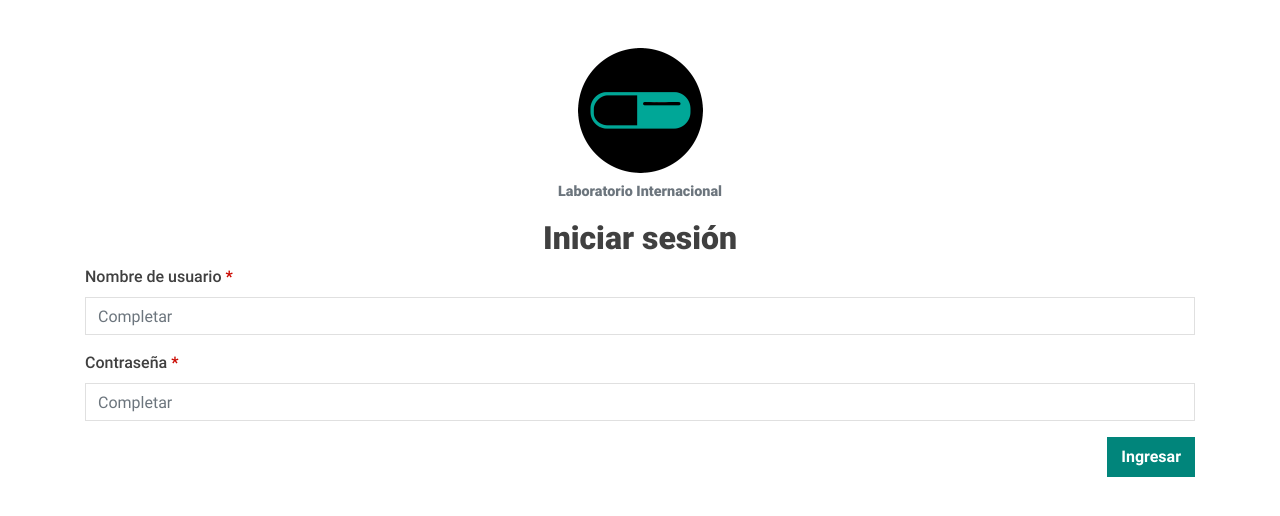
After one commit to dssd-2020/international_laboratory, a Django app: template app/templates/login.html in a window 1280 px wide. The commit adds this page. Shown: the top 516 px of the page. Run offline with Django 3.2, Linux system fonts and the light colour scheme; the template is opened without the code that fills it, so the values that code supplies are empty; parts of the project's set-up code (start-up, migrations or seed data) failed here and were passed over; some libraries are stand-ins or nearby versions.

Commit message:
Cambios para agregar pantalla de inicio, login y logout

```diff
--- a/app/templates/failure_resolution.html
+++ b/app/templates/failure_resolution.html
@@ -86,7 +86,7 @@
                 </div>
             </form>
             {% include "alert_error.html" %}
-            {% url "index" as location %}
+            {% url "home" as location %}
             {% include "success_modal.html" with modal_body_text="Se ha guardado la resolución ante falla" location_on_close=location %}
         </div>
     </div>
--- a/app/templates/local_execution.html
+++ b/app/templates/local_execution.html
@@ -55,7 +55,7 @@
                 </div>
             </form>
             {% include "alert_error.html" %}
-            {% url "index" as location %}
+            {% url "home" as location %}
             {% include "success_modal.html" with modal_body_text="Se ha completado la ejecución local del protocolo" location_on_close=location %}
         </div>
     </div>
--- /dev/null
+++ b/app/templates/login.html
@@ -0,0 +1,67 @@
+{% extends "base.html" %}
+{% load static %}
+
+{% block title %}
+    - Iniciar sesión
+{% endblock %}
+
+{% block content %}
+    <div class="row">
+        <div class="col text-center">
+            <h2 class="province-font-black">Iniciar sesión</h2>
+        </div>
+    </div>
+    <div class="row">
+        <div class="col">
+            <form id="login-form">
+                {% csrf_token %}
+                <div class="form-row">
+                    <div class="form-group col required">
+                        <label for="username"
+                               class="province-font-medium"
+                        >
+                            Nombre de usuario
+                        </label>
+                        <input type="text"
+                               id="username"
+                               name="username"
+                               class="form-control"
+                               placeholder="Completar"
+                        >
+                    </div>
+                </div>
+                <div class="form-row">
+                    <div class="form-group col required">
+                        <label for="password"
+                               class="province-font-medium"
+                        >
+                            Contraseña
+                        </label>
+                        <input type="password"
+                               id="password"
+                               name="password"
+                               class="form-control"
+                               placeholder="Completar"
+                        >
+                    </div>
+                </div>
+                <div class="form-row">
+                    <div class="form-group col text-right">
+                        <button type="button"
+                                id="login-submit"
+                                class="btn btn-primary-blue province-font-bold">
+                            Ingresar
+                        </button>
+                    </div>
+                </div>
+            </form>
+            {% include "alert_error.html" %}
+            {% url "home" as location %}
+            {% include "success_modal.html" with modal_body_text="Se ha identificado correctamente" location_on_close=location %}
+        </div>
+    </div>
+{% endblock %}
+
+{% block scripts %}
+    <script src="{% static "js/login.js" %}"></script>
+{% endblock %}
--- a/app/urls.py
+++ b/app/urls.py
@@ -1,10 +1,10 @@
 from django.urls import path
 from django.views.generic import TemplateView
 
-from app.views import ProtocolView, ActivityView, ProjectView, LocalExecutionView, FailureResolutionView
+from app.views import HomeView, ProtocolView, ActivityView, ProjectView, LocalExecutionView, FailureResolutionView
 
 urlpatterns = [
-    path("", TemplateView.as_view(template_name="base.html"), name="index"),
+    path("", HomeView.as_view(), name="home"),
     path("actividad", ActivityView.as_view(), name="actividad"),
     path("protocolo", ProtocolView.as_view(), name="protocolo"),
     path("proyecto", ProjectView.as_view(), name="proyecto"),
--- /dev/null
+++ b/static/js/login.js
@@ -0,0 +1,47 @@
+let login_submit_button = $("#login-submit");
+
+login_submit_button.click(
+    () => {
+        closeErrorAlert();
+
+        let error;
+
+        let username = $("input[name=username]");
+        let password = $("input[name=password]");
+        username = username.val();
+        password = password.val();
+
+        (username.length) ?
+            (password.length) ?
+                error = null :
+                error = "Debe indicar una contraseña" :
+            error = "Debe indicar un nombre de usuario";
+
+        (error) ? showErrorAlert(error) : login(username, password);
+    }
+);
+
+const login = (username, password) => {
+    login_submit_button.prop("disabled", true);
+    $.ajax({
+        type: "POST",
+        dataType: "json",
+        data: {
+            csrfmiddlewaretoken: $("input[name=csrfmiddlewaretoken]").val(),
+            username: username,
+            password: password
+        }
+    }).done(
+        (data) => {
+            data["error"] ? showErrorAlert("Las credenciales ingresadas no son correctas") : showSuccessModal();
+        }
+    ).fail(
+        () => {
+            showErrorAlert("Inténtelo nuevamente más tarde");
+        }
+    ).always(
+        () => {
+            login_submit_button.prop("disabled", false);
+        }
+    );
+};
--- /dev/null
+++ b/static/js/logout.js
@@ -0,0 +1,19 @@
+let logout_submit_button = $("#logout-submit");
+
+logout_submit_button.click(
+    () => logout()
+);
+
+const logout = () => {
+    $.ajax({
+        type: "GET",
+        dataType: "json",
+        data: {
+            "logout": true
+        }
+    }).always(
+        () => {
+            window.location.reload();
+        }
+    );
+};
--- a/templates/base.html
+++ b/templates/base.html
@@ -45,7 +45,55 @@
 </head>
 
 <body>
-<div class="container my-5">
+<div class="container my-5 {% if request.session.user_logged %}pt-5{% endif %}">
+    {% if request.session.user_logged %}
+        <nav class="navbar navbar-expand-lg navbar-expand-md navbar-dark bg-dark fixed-top">
+            <a class="navbar-brand" href="{% url "home" %}">
+                <img src="{% static "img/international-laboratory-logo.png" %}"
+                     width="40"
+                     height="40"
+                     class="d-inline-block align-top"
+                     alt="Logo del Laboratorio Internacional"
+                >
+            </a>
+            <button class="navbar-toggler"
+                    type="button"
+                    data-toggle="collapse"
+                    data-target="#navbarNav"
+            >
+                <span class="navbar-toggler-icon"></span>
+            </button>
+            <div class="collapse navbar-collapse"
+                 id="navbarNav"
+            >
+                <ul class="navbar-nav mr-auto">
+                    {% comment %}
+                    <li class="nav-item active">
+                        <a class="nav-link"
+                           href="#"
+                        >
+                            Home <span class="sr-only">(current)</span>
+                        </a>
+                    </li>
+                    {% endcomment %}
+                </ul>
+                <ul class="navbar-nav">
+                    <li class="nav-item">
+                        <span class="navbar-text province-font-medium">
+                            {{ request.session.user_logged.user_name }}
+                        </span>
+                    </li>
+                    <li class="nav-item"
+                        id="logout-submit"
+                    >
+                        <span class="navbar-text text-white btn">
+                            <i class="fas fa-sign-out-alt"></i>
+                        </span>
+                    </li>
+                </ul>
+            </div>
+        </nav>
+    {% else %}
         <div class="row align-items-start">
             <div class="col text-center">
                 <figure class="figure">
@@ -59,6 +107,7 @@
                 </figure>
             </div>
         </div>
+    {% endif %}
     {% block content %}
     {% endblock %}
 </div>
@@ -91,7 +140,7 @@
 <!-- Fontawesome files end -->
 
 <!-- JS files begin -->
-<!-- <script src="{% static "" %}"></script> -->
+<script src="{% static "js/logout.js" %}"></script>
 <!-- JS files end -->
 
 {% block scripts %}
```
Also changed, not shown: app/bonita.py (+35 -12 lines), app/templates/home.html (added, +14 -0 lines), app/views.py (+36 -1 lines). Lines whose indentation alone changed are shown as unchanged.
